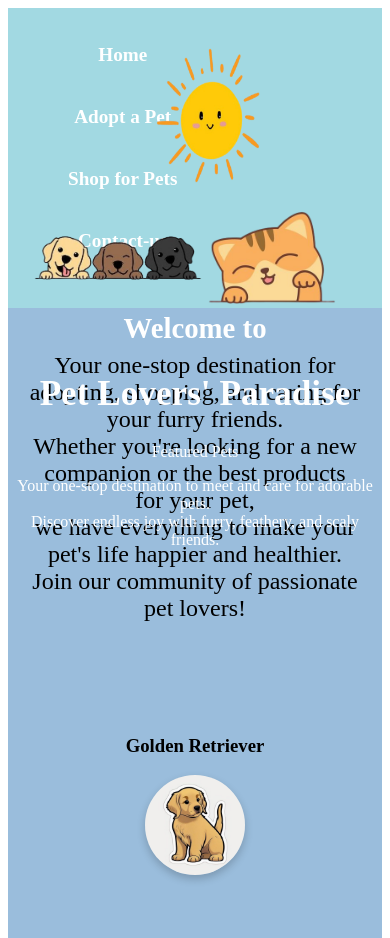
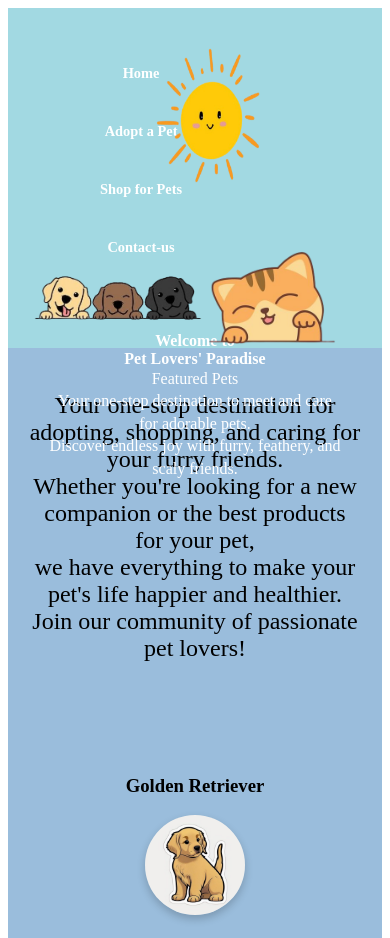
Before and after one commit to 2412robin/pet-, a plain HTML site: page index.html in a window 390 px wide. Shown: the top 938 px of the page. Drawn offline with Linux system fonts and the light colour scheme.

Commit message:
final changes

```diff
--- a/style.css
+++ b/style.css
@@ -1,7 +1,8 @@
 .header{
   background-color: #a2d9e2;
-  position: relative;
+  position: auto;
   height: 400px;
+  padding: 20px;
 }
 
 .section-main {
@@ -39,7 +40,7 @@
   bottom: 10px;
   left: 10px;
   width: 350px;
-  height: 200px;
+  height: auto;
 }
 
 
@@ -48,7 +49,7 @@
   bottom: 10px;
   right: 10px;
   width: 300px;
-  height: 210px;
+  height: auto;
 }
 
 
@@ -74,6 +75,7 @@ nav {
   margin: 0;
   top: 20px;
   left: 20px;
+  flex-wrap: wrap;
 }
 nav ul {
   list-style: none;
@@ -270,23 +272,42 @@ nav ul li a {
       flex-direction: column;
       align-items: center;
   }
+  nav ul li a {
+    font-size: 0.9rem;
+    padding: 8px 12px;
+}
 
   /* Make hero content more readable on small screens */
+  .hero-content {
+    position: relative;
+    top: 20px;
+    padding: 0 20px;
+}
+.hero-content h1,
+.hero-content h2,
+.hero-content p {
+    margin: 0;
+    padding: 0;
+}
+
+
   .hero-content h1 {
-      font-size: 1.8rem;
+      font-size: 1rem;
+      margin-top: 20px;
   }
 
   .hero-content h2 {
-      font-size: 2.2rem;
+      font-size: 1rem;
   }
 
   .hero-content p {
       font-size: 1rem;
+      line-height: 1.4;
   }
 
   /* Adjust header images */
   .header-img, .header-img2 {
-      width: 280px;  /* Adjust size for smaller screens */
+      width: 280px;
       bottom: 0;
   }
 
```
